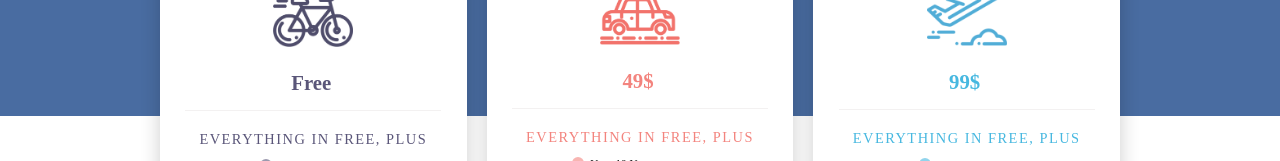
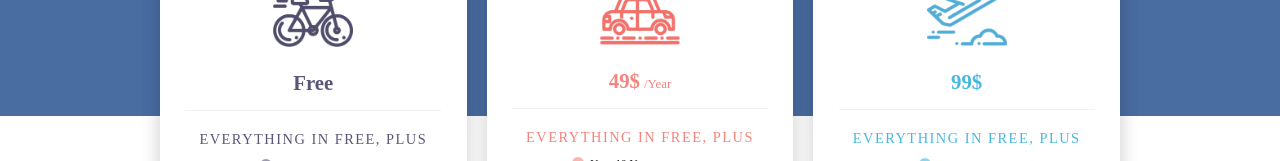
Before and after one commit to dillionmegida/react-course, a React (Vite) app: page / in a window 1280 px wide. Shown: the part 384-545 px from the top of the page. Built offline with nearby package versions, Linux system fonts and the light colour scheme.

Commit message:
add code for conditional rendering

```diff
--- a/src/App.jsx
+++ b/src/App.jsx
@@ -2,6 +2,8 @@ import PricingCard from "./components/PricingCard/PricingCard"
 import styles from "./App.module.css"
 
 function App() {
+  const showPricingCards = true
+
   const cards = [
     {
       label: "Start-Up",
@@ -42,14 +44,19 @@ function App() {
   return (
     <main>
       <div className={styles.bg}>
-        <h1 className={styles.heading}>Choose your plan</h1>
+        <h1 className={styles.heading}>
+          Choose your plan
+        </h1>
         <p className={styles.description}>
           Lorem ipsum dolor sit amet, consectetur
           adipiscing elit. Nulla maximus leo quam,
           nec feugiat metus tincidunt id.
         </p>
       </div>
-      <div className={`${styles.prices} container`}>
+      {showPricingCards && (
+        <div
+          className={`${styles.prices} container`}
+        >
           {cards.map(card => {
             return (
               <PricingCard
@@ -57,12 +64,14 @@ function App() {
                 label={card.label}
                 price={card.price}
                 image={card.image}
+                duration={card.duration}
                 imageAlt={card.imageAlt}
                 benefits={card.benefits}
               />
             )
           })}
         </div>
+      )}
     </main>
   )
 }
--- a/src/App.module.css
+++ b/src/App.module.css
@@ -27,3 +27,9 @@
   top: -300px;
   align-items: center;
 }
+
+.nothing {
+  color: black;
+  font-size: 4rem;
+  text-align: center;
+}
--- a/src/components/PricingCard/PricingCard.jsx
+++ b/src/components/PricingCard/PricingCard.jsx
@@ -4,7 +4,7 @@ import Button from "../Button/Button"
 export default function PricingCard({
   label,
   price,
-  duration = "",
+  duration,
   image,
   imageAlt,
   benefits,
@@ -40,6 +40,7 @@ export default function PricingCard({
           >
             {price}
           </span>
+          {duration && (
             <span
               className={
                 styles["card__price-duration"]
@@ -47,6 +48,7 @@ export default function PricingCard({
             >
               {duration}
             </span>
+          )}
         </div>
         <span
           className={
```
Lines whose indentation alone changed are shown as unchanged.
